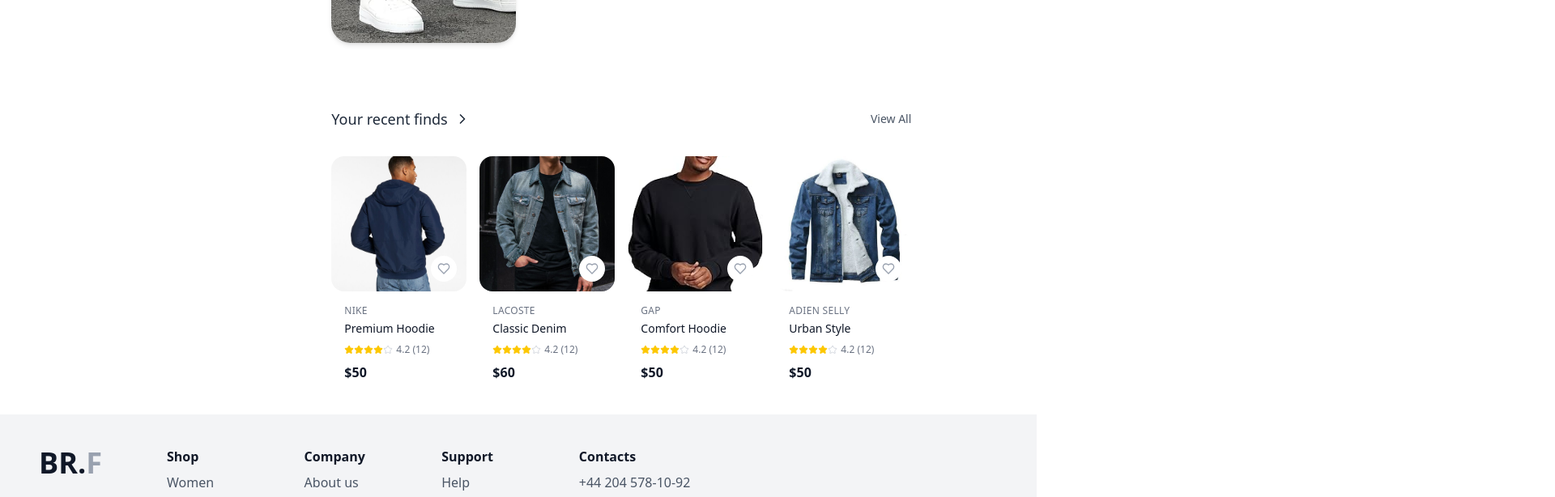
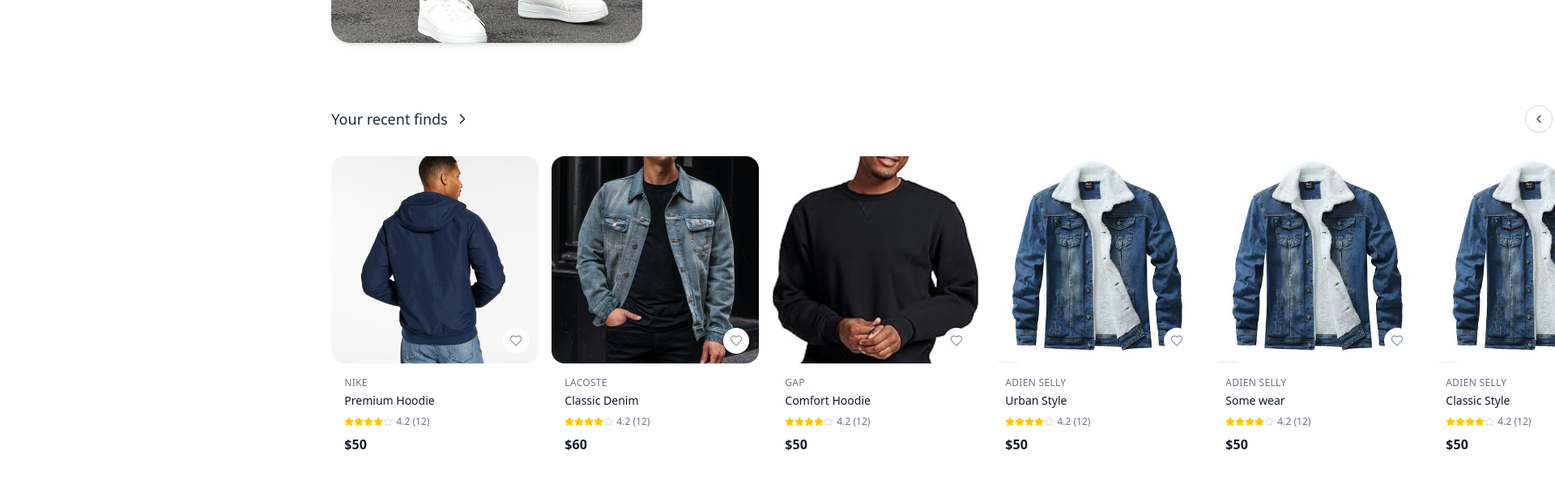
Before and after one commit to AllanKariuki/e-commerce-frontend, a React (Vite) app in the folder e-commerce-frontend/: page /products in a window 1280 px wide. Shown: the part 2220-2834 px from the top of the page at 81% size, 1920 px wide, since content can reach past the window. Built offline with nearby package versions, Linux system fonts and the light colour scheme; grey boxes are pictures that could not be loaded.

Commit message:
feat: use custom styling on the recent findings sections

```diff
--- a/e-commerce-frontend/src/components/product/RecentFinds.tsx
+++ b/e-commerce-frontend/src/components/product/RecentFinds.tsx
@@ -1,5 +1,5 @@
-import React from 'react';
-import { Heart, Star, Eye, ChevronRight } from 'lucide-react';
+import React, { useRef } from 'react';
+import { Star, ChevronRight, ChevronLeft } from 'lucide-react';
 import WishlistButton from '../wishlist/WishlistButton';
 
 // Import images
@@ -54,6 +54,26 @@ const recentFindsData: RecentFindsItemProps[] = [
     {
         id: 'rf4',
         name: 'Urban Style',
+        brand: 'Adien Selly',
+        price: 50,
+        rating: 4.2,
+        reviewCount: 12,
+        image: woolenDenim,
+        inStock: true,
+    },
+    {
+        id: 'rf5',
+        name: 'Some wear',
+        brand: 'Adien Selly',
+        price: 50,
+        rating: 4.2,
+        reviewCount: 12,
+        image: woolenDenim,
+        inStock: true,
+    },
+    {
+        id: 'rf4',
+        name: 'Classic Style',
         brand: 'Adien Selly',
         price: 50,
         rating: 4.2,
@@ -156,6 +176,26 @@ const RecentFindsCard: React.FC<RecentFindsItemProps> = ({
 };
 
 const RecentFinds: React.FC = () => {
+    const scrollContainerRef = useRef<HTMLDivElement>(null);
+
+    const scrollLeft = () => {
+        if (scrollContainerRef.current) {
+            scrollContainerRef.current.scrollBy({
+                left: -300,
+                behavior: 'smooth'
+            });
+        }
+    };
+
+    const scrollRight = () => {
+        if (scrollContainerRef.current) {
+            scrollContainerRef.current.scrollBy({
+                left: 300,
+                behavior: 'smooth'
+            });
+        }
+    };
+
     return (
         <div className="mt-8">
             <div className="flex items-center justify-between mb-6">
@@ -163,18 +203,55 @@ const RecentFinds: React.FC = () => {
                     <span className="text-lg font-medium py-2 rounded-full text-gray-800">
                         Your recent finds
                     </span>
-                    <ChevronRight size={20}  className='text-gray-800'/>
+                    <ChevronRight size={20} className='text-gray-800'/>
                 </div>
-                <button className="text-sm text-gray-600 hover:text-gray-900 transition-colors">
-                    View All
-                </button>
+
+                <div className="flex items-center gap-4">
+                    {/* Navigation Controls */}
+                    <div className="flex gap-2">
+                        <button
+                            onClick={scrollLeft}
+                            className="p-2 rounded-full border border-gray-300 hover:border-gray-400 hover:bg-gray-50 text-gray-700 transition-all duration-200"
+                        >
+                            <ChevronLeft size={16} />
+                        </button>
+                        <button
+                            onClick={scrollRight}
+                            className="p-2 rounded-full border border-gray-300 hover:border-gray-400 hover:bg-gray-50 text-gray-700 transition-all duration-200"
+                        >
+                            <ChevronRight size={16} />
+                        </button>
+                    </div>
+
+                    <button className="text-sm text-gray-600 hover:text-gray-900 transition-colors">
+                        View All
+                    </button>
+                </div>
             </div>
 
-            <div className="grid grid-cols-2 lg:grid-cols-4 gap-4">
+            {/* Horizontal Scrollable Container */}
+            <div
+                ref={scrollContainerRef}
+                className="flex gap-4 overflow-x-auto pb-4 scrollbar-hide"
+                style={{
+                    scrollbarWidth: 'none',
+                    msOverflowStyle: 'none',
+                }}
+            >
                 {recentFindsData.map((item) => (
-                    <RecentFindsCard key={item.id} {...item} />
+                    <div key={item.id} className="flex-shrink-0 w-64">
+                        <RecentFindsCard {...item} />
+                    </div>
                 ))}
             </div>
+
+            <style dangerouslySetInnerHTML={{
+                __html: `
+                    .scrollbar-hide::-webkit-scrollbar {
+                        display: none;
+                    }
+                `
+            }} />
         </div>
     );
 };
```
